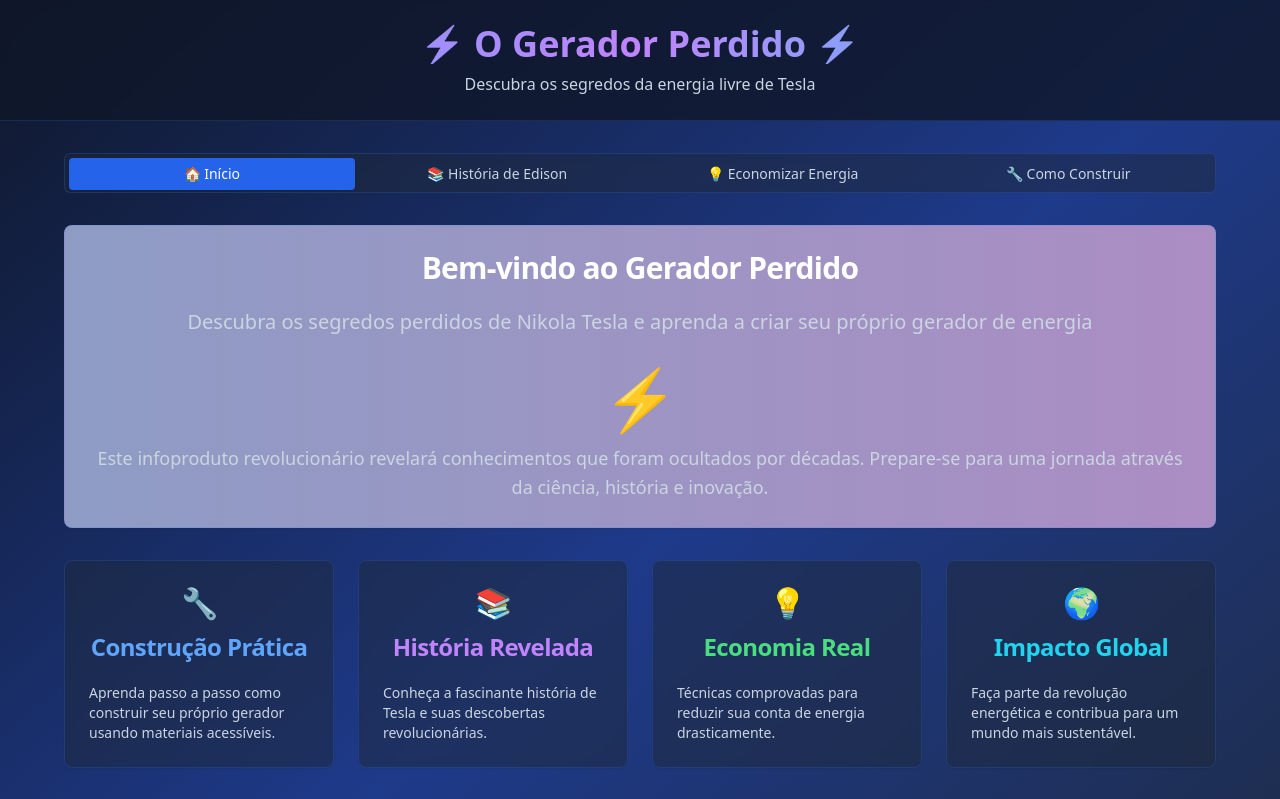
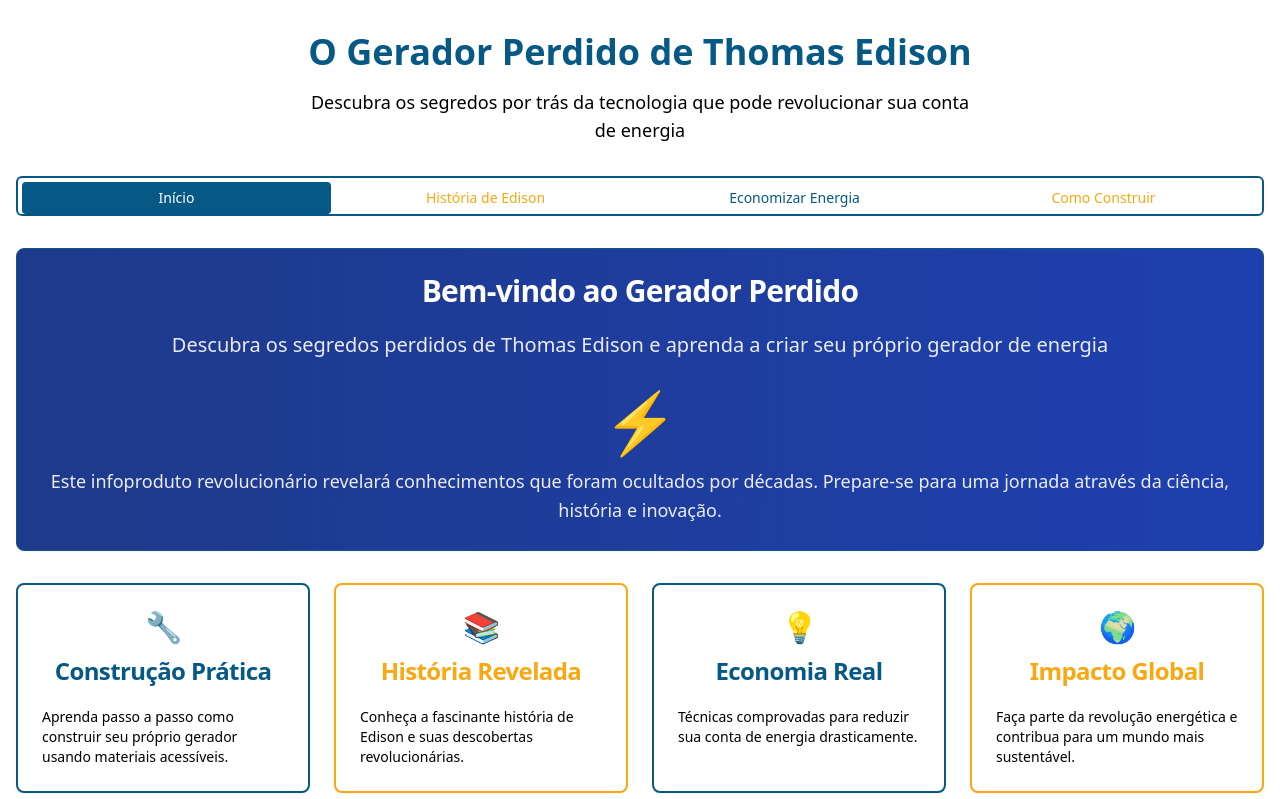
Before and after one commit to jppl3007/gerador-perdido-unlocked, a React (Vite) app: page / in a window 1280 px wide. Shown: the top 799 px of the page. Built offline with nearby package versions, Linux system fonts and the light colour scheme.

Commit message:
feat: Apply custom color palette
Update the design system to use the provided color palette.

```diff
--- a/src/components/InicioTab.tsx
+++ b/src/components/InicioTab.tsx
@@ -5,18 +5,18 @@ const InicioTab = () => {
   return (
     <div className="space-y-8">
       {/* Hero Section */}
-      <Card className="bg-gradient-to-r from-blue-900/50 to-purple-900/50 border-blue-500/20 backdrop-blur-sm">
+      <Card className="bg-gradient-to-r from-blue-900 to-blue-800 border-[#075985] backdrop-blur-sm">
         <CardHeader className="text-center pb-8">
           <CardTitle className="text-3xl font-bold text-white mb-4">
             Bem-vindo ao Gerador Perdido
           </CardTitle>
-          <CardDescription className="text-xl text-slate-300">
-            Descubra os segredos perdidos de Nikola Tesla e aprenda a criar seu próprio gerador de energia
+          <CardDescription className="text-xl text-white/90">
+            Descubra os segredos perdidos de Thomas Edison e aprenda a criar seu próprio gerador de energia
           </CardDescription>
         </CardHeader>
         <CardContent className="text-center">
           <div className="text-6xl mb-4">⚡</div>
-          <p className="text-slate-300 text-lg leading-relaxed">
+          <p className="text-white/90 text-lg leading-relaxed">
             Este infoproduto revolucionário revelará conhecimentos que foram ocultados por décadas.
             Prepare-se para uma jornada através da ciência, história e inovação.
           </p>
@@ -25,49 +25,49 @@ const InicioTab = () => {
 
       {/* Features Grid */}
       <div className="grid md:grid-cols-2 lg:grid-cols-4 gap-6">
-        <Card className="bg-slate-800/50 border-blue-500/20 backdrop-blur-sm hover:bg-slate-700/50 transition-colors">
+        <Card className="bg-white border-[#075985] border-2 hover:shadow-lg hover:shadow-[#075985]/20 transition-all">
           <CardHeader className="text-center">
             <div className="text-3xl mb-2">🔧</div>
-            <CardTitle className="text-blue-400">Construção Prática</CardTitle>
+            <CardTitle className="text-[#075985]">Construção Prática</CardTitle>
           </CardHeader>
           <CardContent>
-            <p className="text-slate-300 text-sm">
+            <p className="text-black text-sm">
               Aprenda passo a passo como construir seu próprio gerador usando materiais acessíveis.
             </p>
           </CardContent>
         </Card>
 
-        <Card className="bg-slate-800/50 border-blue-500/20 backdrop-blur-sm hover:bg-slate-700/50 transition-colors">
+        <Card className="bg-white border-[#f9a811] border-2 hover:shadow-lg hover:shadow-[#f9a811]/20 transition-all">
           <CardHeader className="text-center">
             <div className="text-3xl mb-2">📚</div>
-            <CardTitle className="text-purple-400">História Revelada</CardTitle>
+            <CardTitle className="text-[#f9a811]">História Revelada</CardTitle>
           </CardHeader>
           <CardContent>
-            <p className="text-slate-300 text-sm">
-              Conheça a fascinante história de Tesla e suas descobertas revolucionárias.
+            <p className="text-black text-sm">
+              Conheça a fascinante história de Edison e suas descobertas revolucionárias.
             </p>
           </CardContent>
         </Card>
 
-        <Card className="bg-slate-800/50 border-blue-500/20 backdrop-blur-sm hover:bg-slate-700/50 transition-colors">
+        <Card className="bg-white border-[#075985] border-2 hover:shadow-lg hover:shadow-[#075985]/20 transition-all">
           <CardHeader className="text-center">
             <div className="text-3xl mb-2">💡</div>
-            <CardTitle className="text-green-400">Economia Real</CardTitle>
+            <CardTitle className="text-[#075985]">Economia Real</CardTitle>
           </CardHeader>
           <CardContent>
-            <p className="text-slate-300 text-sm">
+            <p className="text-black text-sm">
               Técnicas comprovadas para reduzir sua conta de energia drasticamente.
             </p>
           </CardContent>
         </Card>
 
-        <Card className="bg-slate-800/50 border-blue-500/20 backdrop-blur-sm hover:bg-slate-700/50 transition-colors">
+        <Card className="bg-white border-[#f9a811] border-2 hover:shadow-lg hover:shadow-[#f9a811]/20 transition-all">
           <CardHeader className="text-center">
             <div className="text-3xl mb-2">🌍</div>
-            <CardTitle className="text-cyan-400">Impacto Global</CardTitle>
+            <CardTitle className="text-[#f9a811]">Impacto Global</CardTitle>
           </CardHeader>
           <CardContent>
-            <p className="text-slate-300 text-sm">
+            <p className="text-black text-sm">
               Faça parte da revolução energética e contribua para um mundo mais sustentável.
             </p>
           </CardContent>
@@ -75,12 +75,12 @@ const InicioTab = () => {
       </div>
 
       {/* Content Placeholder */}
-      <Card className="bg-slate-800/30 border-blue-500/20 backdrop-blur-sm">
+      <Card className="bg-white border-[#075985] border-2">
         <CardHeader>
-          <CardTitle className="text-white">📝 Seu Conteúdo Aqui</CardTitle>
+          <CardTitle className="text-[#075985]">📝 Seu Conteúdo Aqui</CardTitle>
         </CardHeader>
         <CardContent>
-          <p className="text-slate-300">
+          <p className="text-black">
             Esta seção está pronta para receber seu conteúdo personalizado.
             Você pode adicionar textos, imagens, vídeos e qualquer material que desejar
             para a aba inicial do seu infoproduto.
--- a/src/index.css
+++ b/src/index.css
@@ -1,3 +1,4 @@
+
 @tailwind base;
 @tailwind components;
 @tailwind utilities;
@@ -9,88 +10,82 @@ All colors MUST be HSL.
 @layer base {
   :root {
     --background: 0 0% 100%;
-    --foreground: 222.2 84% 4.9%;
+    --foreground: 0 0% 0%;
 
     --card: 0 0% 100%;
-    --card-foreground: 222.2 84% 4.9%;
+    --card-foreground: 0 0% 0%;
 
     --popover: 0 0% 100%;
-    --popover-foreground: 222.2 84% 4.9%;
+    --popover-foreground: 0 0% 0%;
 
-    --primary: 222.2 47.4% 11.2%;
-    --primary-foreground: 210 40% 98%;
+    --primary: 203 95% 26%;
+    --primary-foreground: 0 0% 100%;
 
-    --secondary: 210 40% 96.1%;
-    --secondary-foreground: 222.2 47.4% 11.2%;
+    --secondary: 36 93% 52%;
+    --secondary-foreground: 0 0% 0%;
 
-    --muted: 210 40% 96.1%;
-    --muted-foreground: 215.4 16.3% 46.9%;
+    --muted: 203 10% 90%;
+    --muted-foreground: 0 0% 40%;
 
-    --accent: 210 40% 96.1%;
-    --accent-foreground: 222.2 47.4% 11.2%;
+    --accent: 36 93% 52%;
+    --accent-foreground: 0 0% 0%;
 
     --destructive: 0 84.2% 60.2%;
-    --destructive-foreground: 210 40% 98%;
+    --destructive-foreground: 0 0% 100%;
 
-    --border: 214.3 31.8% 91.4%;
-    --input: 214.3 31.8% 91.4%;
-    --ring: 222.2 84% 4.9%;
+    --border: 203 20% 80%;
+    --input: 203 20% 80%;
+    --ring: 203 95% 26%;
 
     --radius: 0.5rem;
 
-    --sidebar-background: 0 0% 98%;
-
-    --sidebar-foreground: 240 5.3% 26.1%;
-
-    --sidebar-primary: 240 5.9% 10%;
-
-    --sidebar-primary-foreground: 0 0% 98%;
-
-    --sidebar-accent: 240 4.8% 95.9%;
-
-    --sidebar-accent-foreground: 240 5.9% 10%;
-
-    --sidebar-border: 220 13% 91%;
-
-    --sidebar-ring: 217.2 91.2% 59.8%;
+    --sidebar-background: 0 0% 100%;
+    --sidebar-foreground: 0 0% 0%;
+    --sidebar-primary: 203 95% 26%;
+    --sidebar-primary-foreground: 0 0% 100%;
+    --sidebar-accent: 36 93% 52%;
+    --sidebar-accent-foreground: 0 0% 0%;
+    --sidebar-border: 203 20% 80%;
+    --sidebar-ring: 203 95% 26%;
   }
 
   .dark {
-    --background: 222.2 84% 4.9%;
-    --foreground: 210 40% 98%;
+    --background: 0 0% 0%;
+    --foreground: 0 0% 100%;
 
-    --card: 222.2 84% 4.9%;
-    --card-foreground: 210 40% 98%;
+    --card: 0 0% 5%;
+    --card-foreground: 0 0% 100%;
 
-    --popover: 222.2 84% 4.9%;
-    --popover-foreground: 210 40% 98%;
+    --popover: 0 0% 5%;
+    --popover-foreground: 0 0% 100%;
 
-    --primary: 210 40% 98%;
-    --primary-foreground: 222.2 47.4% 11.2%;
+    --primary: 203 95% 26%;
+    --primary-foreground: 0 0% 100%;
 
-    --secondary: 217.2 32.6% 17.5%;
-    --secondary-foreground: 210 40% 98%;
+    --secondary: 36 93% 52%;
+    --secondary-foreground: 0 0% 0%;
 
-    --muted: 217.2 32.6% 17.5%;
-    --muted-foreground: 215 20.2% 65.1%;
+    --muted: 0 0% 15%;
+    --muted-foreground: 0 0% 70%;
 
-    --accent: 217.2 32.6% 17.5%;
-    --accent-foreground: 210 40% 98%;
+    --accent: 36 93% 52%;
+    --accent-foreground: 0 0% 0%;
 
     --destructive: 0 62.8% 30.6%;
-    --destructive-foreground: 210 40% 98%;
+    --destructive-foreground: 0 0% 100%;
 
-    --border: 217.2 32.6% 17.5%;
-    --input: 217.2 32.6% 17.5%;
-    --ring: 212.7 26.8% 83.9%;
-    --sidebar-background: 240 5.9% 10%;
-    --sidebar-foreground: 240 4.8% 95.9%;
-    --sidebar-primary: 224.3 76.3% 48%;
+    --border: 0 0% 15%;
+    --input: 0 0% 15%;
+    --ring: 203 95% 26%;
+
+    --sidebar-background: 0 0% 0%;
+    --sidebar-foreground: 0 0% 100%;
+    --sidebar-primary: 203 95% 26%;
     --sidebar-primary-foreground: 0 0% 100%;
-    --sidebar-accent: 240 3.7% 15.9%;
-    --sidebar-accent-foreground: 240 4.8% 95.9%;
-    --sidebar-border: 240 3.7% 15.9%;
-    --sidebar-ring: 217.2 91.2% 59.8%;
+    --sidebar-accent: 36 93% 52%;
+    --sidebar-accent-foreground: 0 0% 0%;
+    --sidebar-border: 0 0% 15%;
+    --sidebar-ring: 203 95% 26%;
   }
 }
 
--- a/src/pages/Index.tsx
+++ b/src/pages/Index.tsx
@@ -1,79 +1,68 @@
 
-import { useState } from "react";
 import { Tabs, TabsContent, TabsList, TabsTrigger } from "@/components/ui/tabs";
 import InicioTab from "@/components/InicioTab";
-import ConstruirTab from "@/components/ConstruirTab";
 import HistoriaTab from "@/components/HistoriaTab";
 import EconomizarTab from "@/components/EconomizarTab";
+import ConstruirTab from "@/components/ConstruirTab";
 
 const Index = () => {
   return (
-    <div className="min-h-screen bg-gradient-to-br from-slate-900 via-blue-900 to-slate-800">
-      {/* Header */}
-      <header className="bg-slate-900/80 backdrop-blur-sm border-b border-blue-500/20">
-        <div className="container mx-auto px-4 py-6">
-          <h1 className="text-4xl font-bold text-center bg-gradient-to-r from-blue-400 via-purple-400 to-cyan-400 bg-clip-text text-transparent">
-            ⚡ O Gerador Perdido ⚡
+    <div className="min-h-screen bg-white">
+      <div className="container mx-auto px-4 py-8">
+        <div className="text-center mb-8">
+          <h1 className="text-4xl font-bold text-[#075985] mb-4">
+            O Gerador Perdido de Thomas Edison
           </h1>
-          <p className="text-center text-slate-300 mt-2">
-            Descubra os segredos da energia livre de Tesla
+          <p className="text-lg text-black max-w-2xl mx-auto">
+            Descubra os segredos por trás da tecnologia que pode revolucionar sua conta de energia
           </p>
         </div>
-      </header>
 
-      {/* Main Content */}
-      <main className="container mx-auto px-4 py-8">
-        <Tabs defaultValue="inicio" className="w-full max-w-6xl mx-auto">
-          <TabsList className="grid w-full grid-cols-4 bg-slate-800/50 backdrop-blur-sm border border-blue-500/20">
+        <Tabs defaultValue="inicio" className="w-full">
+          <TabsList className="grid w-full grid-cols-4 mb-8 bg-white border-2 border-[#075985]">
             <TabsTrigger
               value="inicio"
-              className="data-[state=active]:bg-blue-600 data-[state=active]:text-white text-slate-300 hover:text-white transition-colors"
+              className="data-[state=active]:bg-[#075985] data-[state=active]:text-white text-[#075985] hover:bg-[#075985]/10"
             >
-              🏠 Início
+              Início
             </TabsTrigger>
             <TabsTrigger
               value="historia"
-              className="data-[state=active]:bg-blue-600 data-[state=active]:text-white text-slate-300 hover:text-white transition-colors"
+              className="data-[state=active]:bg-[#f9a811] data-[state=active]:text-black text-[#f9a811] hover:bg-[#f9a811]/10"
             >
-              📚 História de Edison
+              História de Edison
             </TabsTrigger>
             <TabsTrigger
               value="economizar"
-              className="data-[state=active]:bg-blue-600 data-[state=active]:text-white text-slate-300 hover:text-white transition-colors"
+              className="data-[state=active]:bg-[#075985] data-[state=active]:text-white text-[#075985] hover:bg-[#075985]/10"
             >
-              💡 Economizar Energia
+              Economizar Energia
             </TabsTrigger>
             <TabsTrigger
               value="construir"
-              className="data-[state=active]:bg-blue-600 data-[state=active]:text-white text-slate-300 hover:text-white transition-colors"
+              className="data-[state=active]:bg-[#f9a811] data-[state=active]:text-black text-[#f9a811] hover:bg-[#f9a811]/10"
             >
-              🔧 Como Construir
+              Como Construir
             </TabsTrigger>
           </TabsList>
 
-          <div className="mt-8">
           <TabsContent value="inicio">
             <InicioTab />
           </TabsContent>
+
           <TabsContent value="historia">
             <HistoriaTab />
           </TabsContent>
+
           <TabsContent value="economizar">
             <EconomizarTab />
           </TabsContent>
+
           <TabsContent value="construir">
             <ConstruirTab />
           </TabsContent>
+        </Tabs>
       </div>
-        </Tabs>
-      </main>
-
-      {/* Footer */}
-      <footer className="bg-slate-900/80 backdrop-blur-sm border-t border-blue-500/20 mt-16">
-        <div className="container mx-auto px-4 py-6 text-center text-slate-400">
-          <p>© 2024 O Gerador Perdido - Transformando conhecimento em energia</p>
-        </div>
-      </footer>
     </div>
   );
 };
```
Lines whose indentation alone changed are shown as unchanged.
